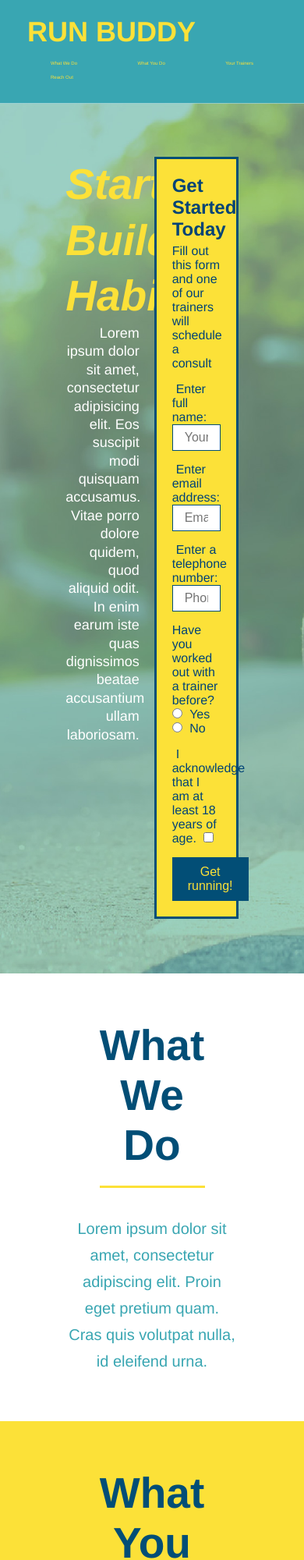
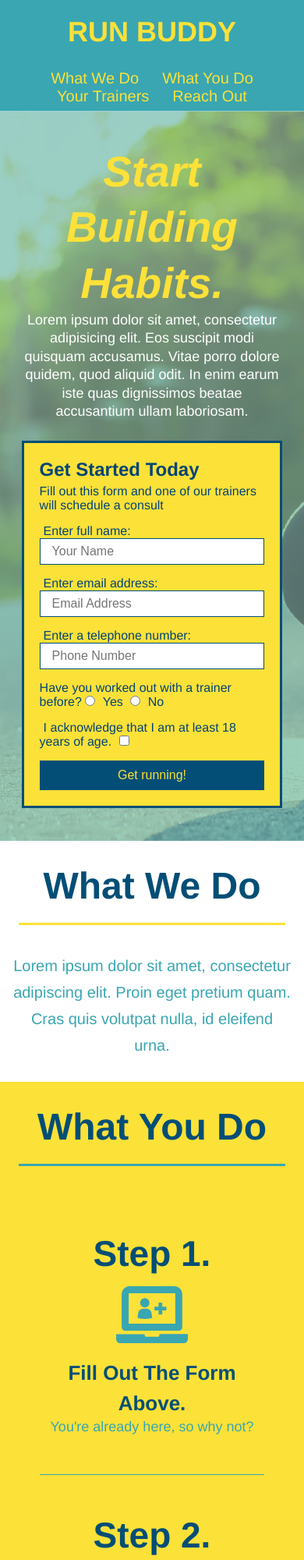
Before and after one commit to tochepi/run-buddy, a plain HTML site: page index.html in a window 390 px wide. Shown: the top 2000 px of the page at 78% size. Drawn offline with Linux system fonts and the light colour scheme.

Commit message:
add media queries

```diff
--- a/assets/css/style.css
+++ b/assets/css/style.css
@@ -38,7 +38,7 @@ header nav ul {
     list-style: none;
 }
 header nav ul li a {
-    margin: 0 30px;
+    padding: 10px 15px;
     font-weight: lighter;
     font-size: 1.55vw;
 }
@@ -52,6 +52,7 @@ header nav ul li a {
     display: flex;
     justify-content: center;
     flex-wrap: wrap;
+    align-items: flex-start;
 }
 .hero-cta {
     width: 35%;
@@ -277,7 +278,7 @@ section {
     padding: 60px;
 }
 .section-title {
-    font-size: 55px;
+    font-size: 48px;
     color: #024e76;
     border-bottom: 3px solid;
     padding-bottom: 20px;
@@ -301,3 +302,92 @@ section {
     display: flex;
 }
 /* utlity classes end */
+
+/* MEDIA QUERY FOR SMALLER DESKTOP SCREENS AND SMALLER */
+@media screen and (max-width: 980px) {
+    header {
+        padding-bottom: 0;
+        justify-content: center;
+    }
+    header h1 {
+        width: 100%;
+        text-align: center;
+    }
+    header nav ul {
+        margin-top: 20px;
+        width: 100%;
+        justify-content: center;
+    }
+    header nav ul li a {
+        font-size: 20px;
+    }
+    footer h2, footer div {
+        text-align: center;
+        width: 100%;
+    }
+    .hero-cta, .hero-form {
+        width: 100%;
+    }
+    .hero-cta {
+        text-align: center;
+    }
+    .section-title {
+        width: 80%;
+    }
+    .trainer {
+        flex: 0 70%;
+    }
+    .contact-info iframe {
+        flex: 1 100%;
+    }
+}
+
+/* MEDIA QUERY FOR TABLETS AND SMALLER */
+@media screen and (max-width: 768px) {
+    section {
+        padding: 30px 15px;
+    }
+    .step h3 {
+        flex: 1 100%;
+        text-align: center;
+    }
+    .step-info {
+        flex: 2 100%;
+        text-align: center;
+        justify-content: center;
+    }
+    .step-img {
+        flex: 0 32%;
+        margin-right: 0;
+        margin-top: 15px;
+        margin-bottom: 15px;
+    }
+    .step-text {
+        flex: 100%;
+    }
+}
+
+/* MEDIA QUERY FOR MOBILE PHONES AND SMALLER */
+@media screen and (max-width: 575px) {
+    .hero-form button {
+        width: 100%;
+    }
+    .section-title {
+        width: 95%;
+    }
+    .intro p {
+        width: 100%;
+    }
+    .trainer {
+        flex: 0 100%;
+    }
+    .contact-info {
+        text-align: center;
+    }
+    .contact-info > * {
+        flex: 0 100%;
+    }
+    .contact-form {
+        order: 3;
+    }
+}
--- a/index.html
+++ b/index.html
@@ -3,6 +3,7 @@
     <head>
         <link rel="stylesheet" href="./assets/css/style.css"/>
         <meta charset="UTF-8" />
+        <meta name="viewport" content="width=device-width, initial-scale=1.0" />
         <title>Run Buddy</title>
     </head>
     <body>
```
Also changed, not shown: privacy-policy.html (+1 -0 lines).
